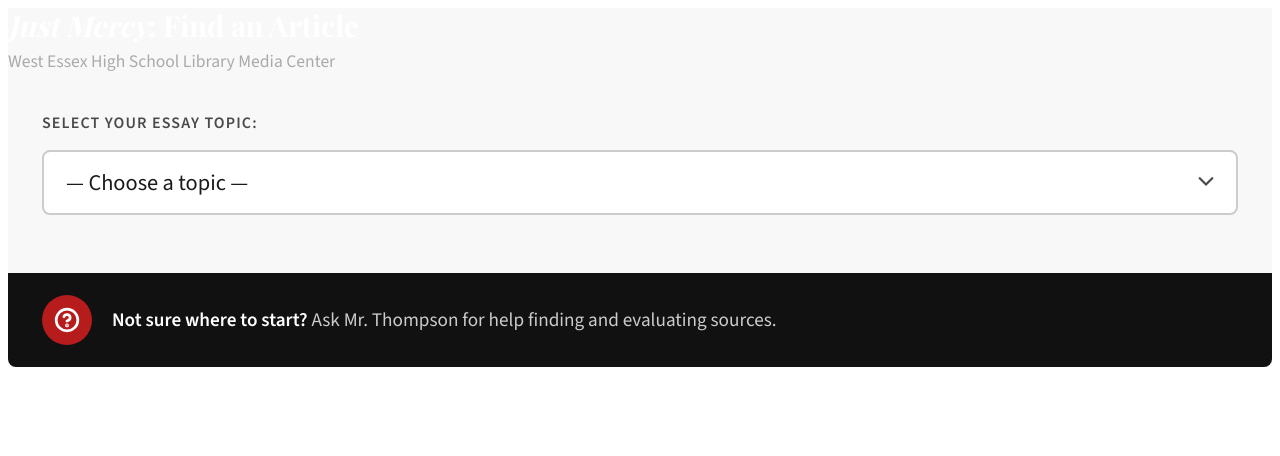
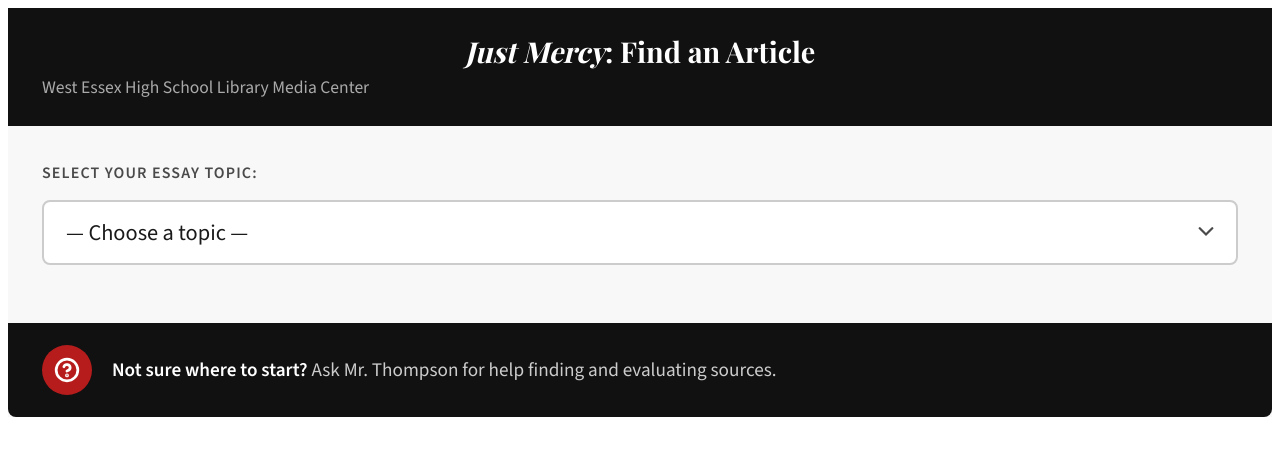
Before and after one commit to mistertlibrary/justmercyarticles, a plain HTML site: page index.html in a window 1280 px wide. Drawn offline with nearby package versions, Linux system fonts and the light colour scheme.

Commit message:
Update index.html

```diff
--- a/index.html
+++ b/index.html
@@ -45,6 +45,7 @@
     #jm-finder .jm-header-text h1 {
       font-family: 'Playfair Display', serif;
       font-size: 1.8rem; font-weight: 700;
+      text-align: center;
       color: var(--white); line-height: 1.2; margin-bottom: 4px;
     }
     #jm-finder .jm-header-text p {
@@ -276,7 +277,7 @@
     </div>
   </noscript>
 
-  <div style="text-align: center, class="jm-header">
+  <div class="jm-header">
     <div class="jm-header-text">
       <h1><em>Just Mercy</em>: Find an Article</h1>
       <p>West Essex High School Library Media Center</p>
```
